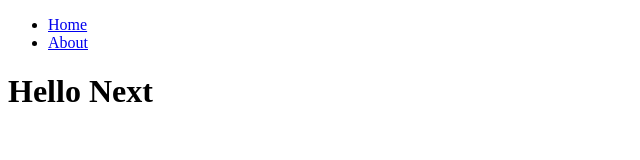
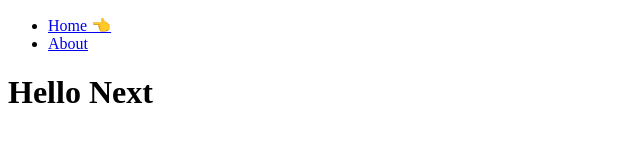
Before and after one commit to choewy/nextjs-14-prac, a Next.js app: page / in a window 1280 px wide. Shown: the top 160 px of the page, without its empty margins (0-640 px from the left). Built offline with nearby package versions, Linux system fonts and the light colour scheme.

Commit message:
feature/usePathname hook needs 'use client'

```diff
--- a/components/navigation.tsx
+++ b/components/navigation.tsx
@@ -1,16 +1,27 @@
+'use client';
+
 import Link from 'next/link';
 
 import { PageStaticPath } from '../constants';
+import { usePathname } from 'next/navigation';
 
 export default function Navigation() {
+  const pathname = usePathname();
+
+  const hereIcon = (path: PageStaticPath) => (pathname === path ? '👈' : '');
+
   return (
     <nav>
       <ul>
         <li>
-          <Link href={PageStaticPath.Home}>Home</Link>
+          <Link href={PageStaticPath.Home}>
+            Home {hereIcon(PageStaticPath.Home)}
+          </Link>
         </li>
         <li>
-          <Link href={PageStaticPath.About}>About</Link>
+          <Link href={PageStaticPath.About}>
+            About {hereIcon(PageStaticPath.About)}
+          </Link>
         </li>
       </ul>
     </nav>
```
